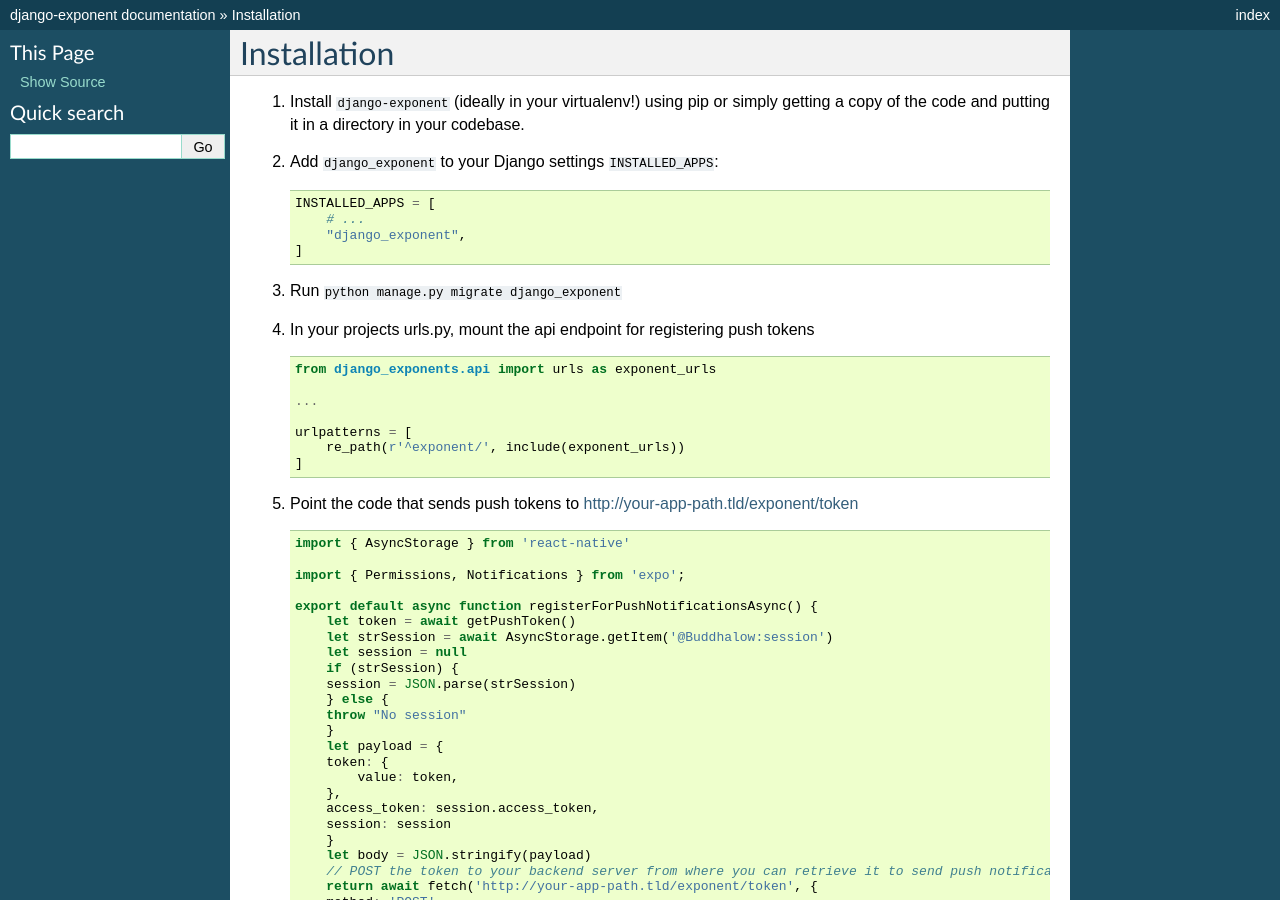
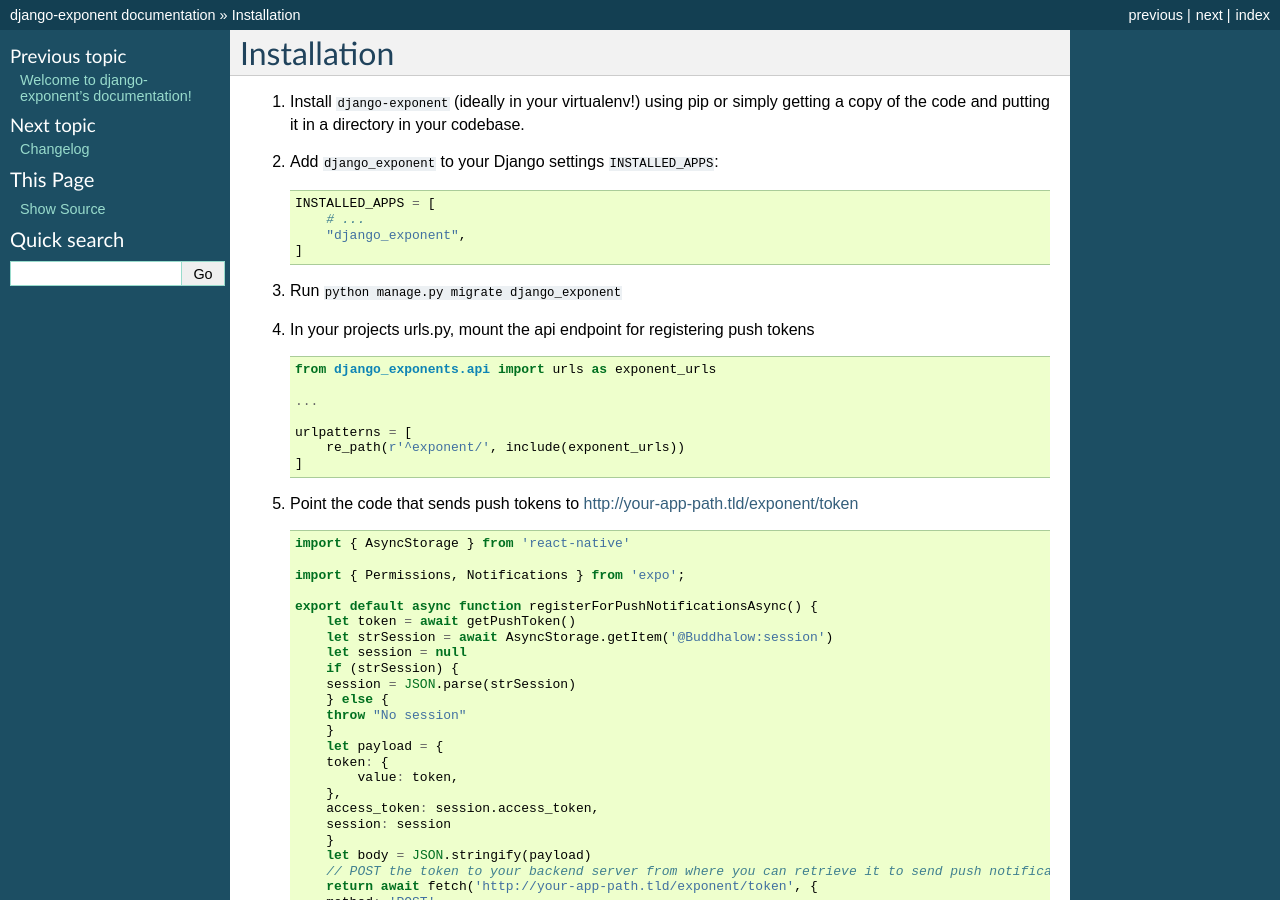
Before and after one commit to Buddhalow/django-exponent, a Sphinx documentation site: the page built from docs/source/installation.rst, in a window 1280 px wide and 900 px high. Built offline with Sphinx 7.4.7, drawn with Linux system fonts in a browser that asks for light colours; pages that are not in the unit, such as notebooks, are missing from menus.

Commit message:
Added contents

```diff
--- a/docs/source/index.rst
+++ b/docs/source/index.rst
@@ -10,6 +10,10 @@
    :maxdepth: 2
    :caption: Contents:
 
+   Introduction <introduction>
+   Installation <installation>
+   Locking backend <locking_backend>
+   Changelog <changelog>
 
 
 Indices and tables
```
